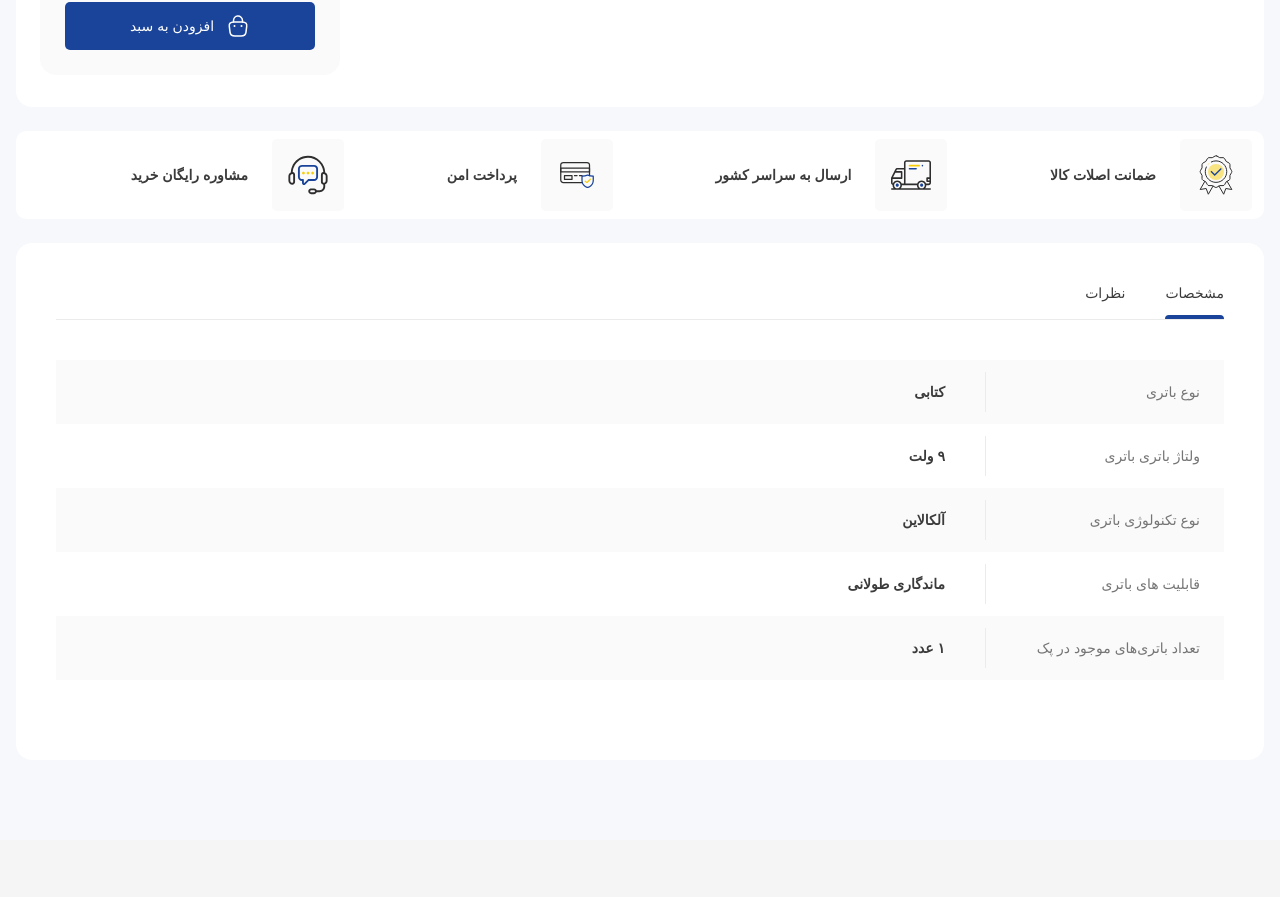
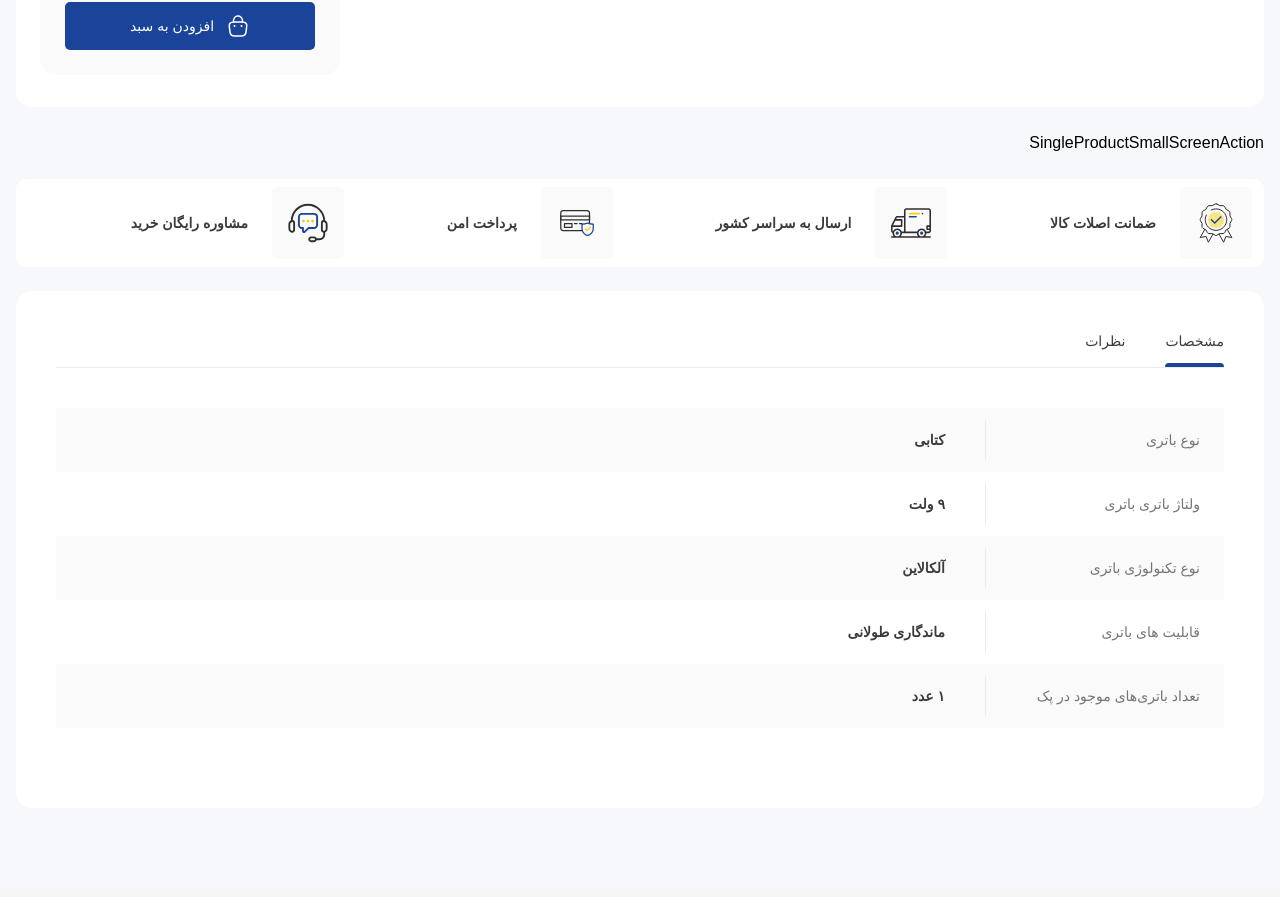
Before and after one commit to mahyarErshad/anaram-react, a React (Create React App) app: page /products/product/id-1234 in a window 1280 px wide. Shown: the part 851-1748 px from the top of the page. Built offline with nearby package versions, Linux system fonts and the light colour scheme; a web font is replaced by a local one.

Commit message:
Imported SingleProductSmallScreenAction

```diff
--- a/src/Pages/SingleProduct/SingleProductPage/SingleProductPage.jsx
+++ b/src/Pages/SingleProduct/SingleProductPage/SingleProductPage.jsx
@@ -2,11 +2,13 @@ import React from "react";
 import SingleProductDetailSection from "../SingleProductDetailSection/SingleProductDetailSection";
 import MainPageFeatures from "../../MainPage/MainPageFeatures/MainPageFeatures";
 import SingleProductTabSection from "../SingleProductTabSection/SingleProductTabSection";
+import SingleProductSmallScreenAction from "../SingleProductDetailSection/SingleProductSmallScreenAction";
 
 function SingleProductPage() {
   return (
     <section className="flex-col gap-6 w-full px-4 pt-10 pb-20">
       <SingleProductDetailSection />
+      <SingleProductSmallScreenAction />
       <MainPageFeatures className="max-w-[102rem]" />
       <SingleProductTabSection />
     </section>
```
